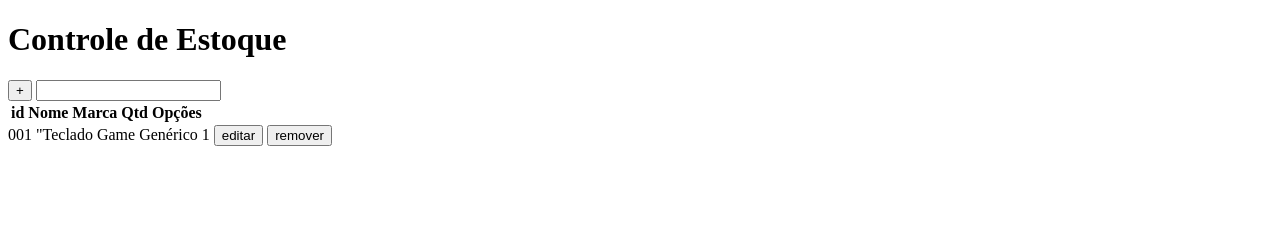
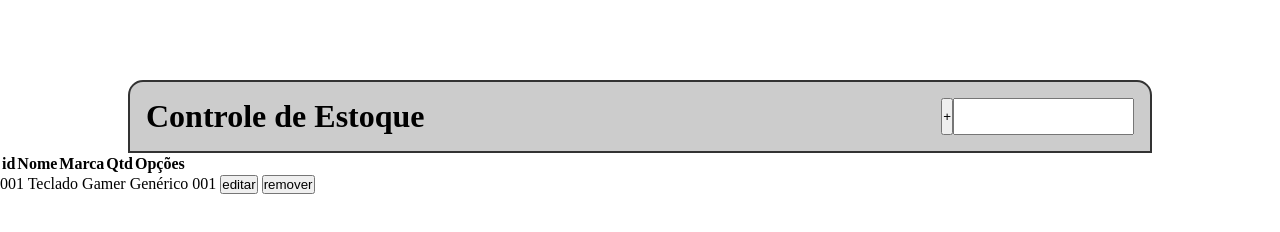
Before and after one commit to JennyLamego2022/controle-estoque, a plain HTML site: page index.html in a window 1280 px wide. Drawn offline with Linux system fonts and the light colour scheme.

Commit message:
feat: Estilização do header

```diff
--- a/index.html
+++ b/index.html
@@ -4,13 +4,14 @@
     <meta charset="UTF-8">
     <meta http-equiv="X-UA-Compatible" content="IE=edge">
     <meta name="viewport" content="width=device-width, initial-scale=1.0">
+    <link rel="stylesheet" href="style.css">
     <title>Controle de Estoque</title>
 </head>
 <body>
-    <header>
-        <h1>Controle de Estoque</h1>
-        <button>+</button>
-        <input type="search">
+    <header class="controle">
+        <h1 class="titulo">Controle de Estoque</h1>
+        <button class="adicionar">+</button>
+        <input class="busca" type="search">
     </header>
     <table>
         <tread>
@@ -25,9 +26,9 @@
     </table>
     <tr>
         <td>001</td>
-        <td>"Teclado Game</td>
+        <td>Teclado Gamer</td>
         <td>Genérico</td>
-        <td>1</td>
+        <td>001</td>
         <td>
             <button>editar</button>
             <button>remover</button>
--- /dev/null
+++ b/style.css
@@ -0,0 +1,30 @@
+*{
+    padding: 0;
+    margin: 0;
+    box-sizing: border-box;
+}
+
+.controle{
+    width: 80vw;
+    margin: 10vh auto 0;
+    background-color: #ccc;
+    border: 2px solid #333;
+    padding: 1rem;
+    border-radius: 15px 15px 0 0;
+    display: flex;
+
+}
+
+.titulo{
+    margin: 0;
+    flex-grow: 1;
+
+}
+
+.adicionar{
+
+}
+
+.busca{
+
+}
```
